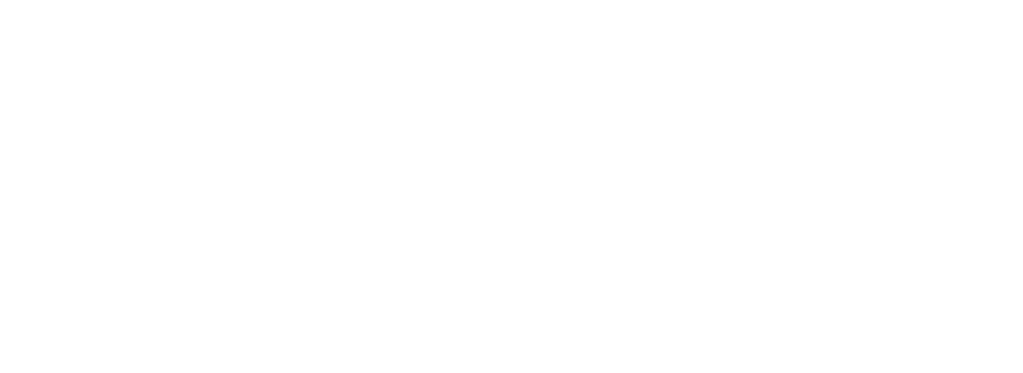
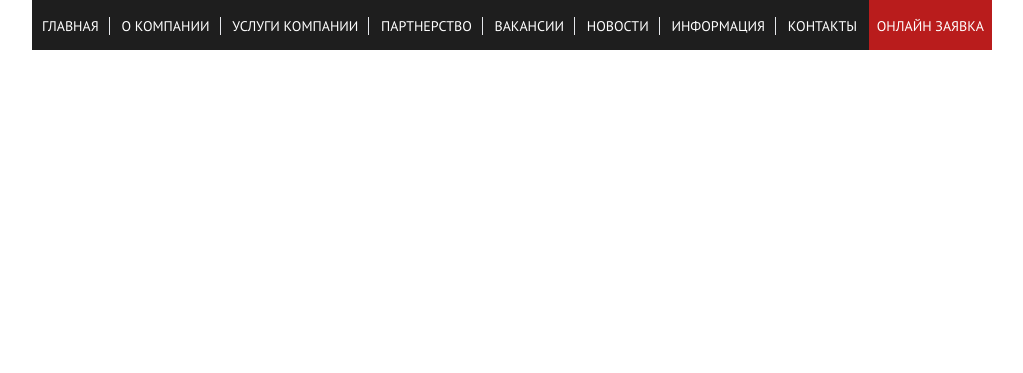
Before and after one commit to ucsol-ru/ucsol-ru.github.com, a website: page public/index.html in a window 1280 px wide. Shown: the top 373 px of the page, without its empty margins (128-1151 px from the left). Drawn offline with Linux system fonts and the light colour scheme.

Commit message:
fix gulp and navigation

```diff
--- a/public/index.html
+++ b/public/index.html
@@ -5,14 +5,45 @@
 	<meta http-equiv="X-UA-Compatible" content="IE=edge">
 	<meta name="viewport" content="width=device-width, initial-scale=1.0">
 	<link rel="stylesheet" href="./assets/css/style.css">
-	<title>Smally</title>
+	<link rel="preconnect" href="https://fonts.googleapis.com">
+	<link rel="preconnect" href="https://fonts.gstatic.com" crossorigin>
+	<link href="https://fonts.googleapis.com/css2?family=PT+Sans:wght@400;700&display=swap" rel="stylesheet">
+	<title>ucsol.ru</title>
 </head>
 <body>
-	<div class="flex justify-center items-center h-screen">
-		<h1 class="text-3xl font-bold underline">
-			Hello Ucsol!
-		</h1>
-	</div>
+	<header class="w-[960px] mx-auto">
+		<nav>
+			<ul class="flex justify-between items-center h-[50px] bg-[#1E1E1E]">
+				<li>
+					<a class="uppercase text-white text-sm px-2.5 border-r" href="">Главная</a>
+				</li>
+				<li>
+					<a class="uppercase text-white text-sm px-2.5 border-r" href="">О компании</a>
+				</li>
+				<li>
+					<a class="uppercase text-white text-sm px-2.5 border-r" href="">Услуги компании</a>
+				</li>
+				<li>
+					<a class="uppercase text-white text-sm px-2.5 border-r" href="">Партнерство</a>
+				</li>
+				<li>
+					<a class="uppercase text-white text-sm px-2.5 border-r" href="">Вакансии</a>
+				</li>
+				<li>
+					<a class="uppercase text-white text-sm px-2.5 border-r" href="">Новости</a>
+				</li>
+				<li>
+					<a class="uppercase text-white text-sm px-2.5 border-r" href="">Информация</a>
+				</li>
+				<li>
+					<a class="uppercase text-white text-sm px-2.5" href="">Контакты</a>
+				</li>
+				<li class="bg-red-700 leading-[50px] px-2">
+					<a class="uppercase text-white text-sm" href="">Онлайн заявка</a>
+				</li>
+			</ul>
+		</nav>
+	</header>
 	<script src="./assets/js/script.js"></script>
 </body>
 </html>
--- a/src/gulp/serve.js
+++ b/src/gulp/serve.js
@@ -19,7 +19,7 @@ function serveTask() {
     open: false
   });
 
-  watch('./src/styles/style.css', series(styleTask, reloaded))
+  watch(['./src/styles/style.css', 'public/*.html'], series(styleTask, reloaded))
   watch('./src/scripts/*.js', series(scriptTask, reloaded))
   watch('./src/images', series(imagesTask, reloaded))
   watch('public/*.html').on('change', browserSync.reload)
--- a/tailwind.config.cjs
+++ b/tailwind.config.cjs
@@ -1,6 +1,9 @@
 module.exports = {
   content: ["./public/**/*.{html,js}"],
   theme: {
+    fontFamily: {
+      'sans': ['PT Sans', 'sans-serif'],
+    },
     extend: {},
   },
   plugins: [],
```
Also changed, not shown: public/assets/css/style.css, 1 other file.
